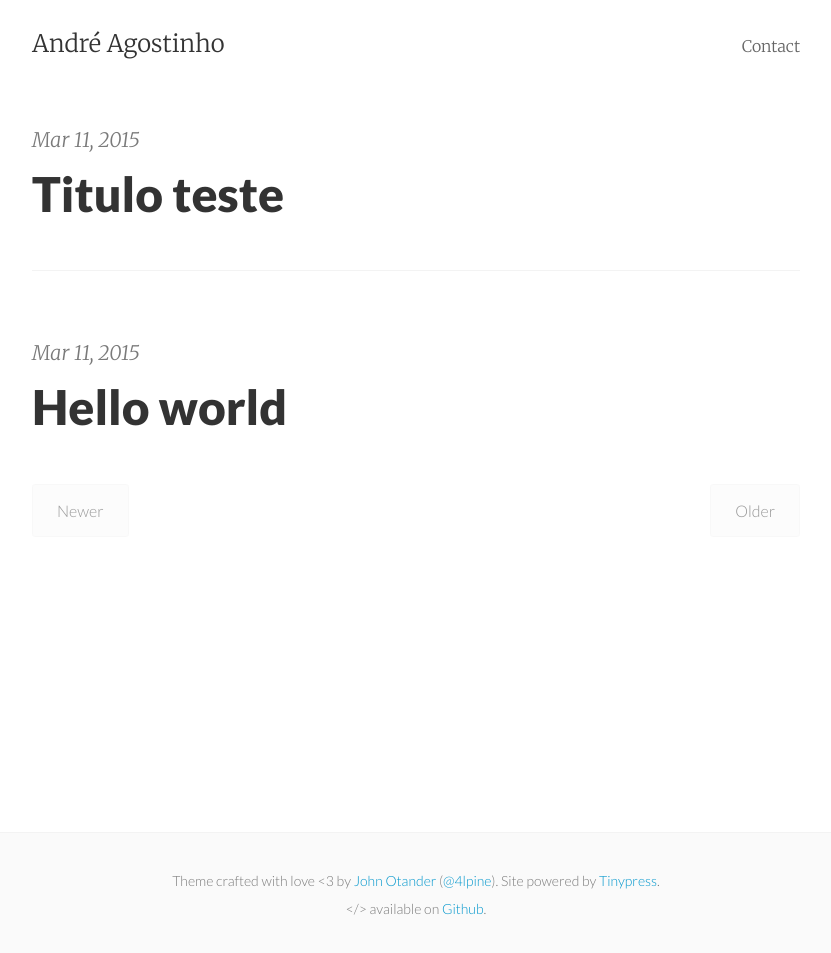
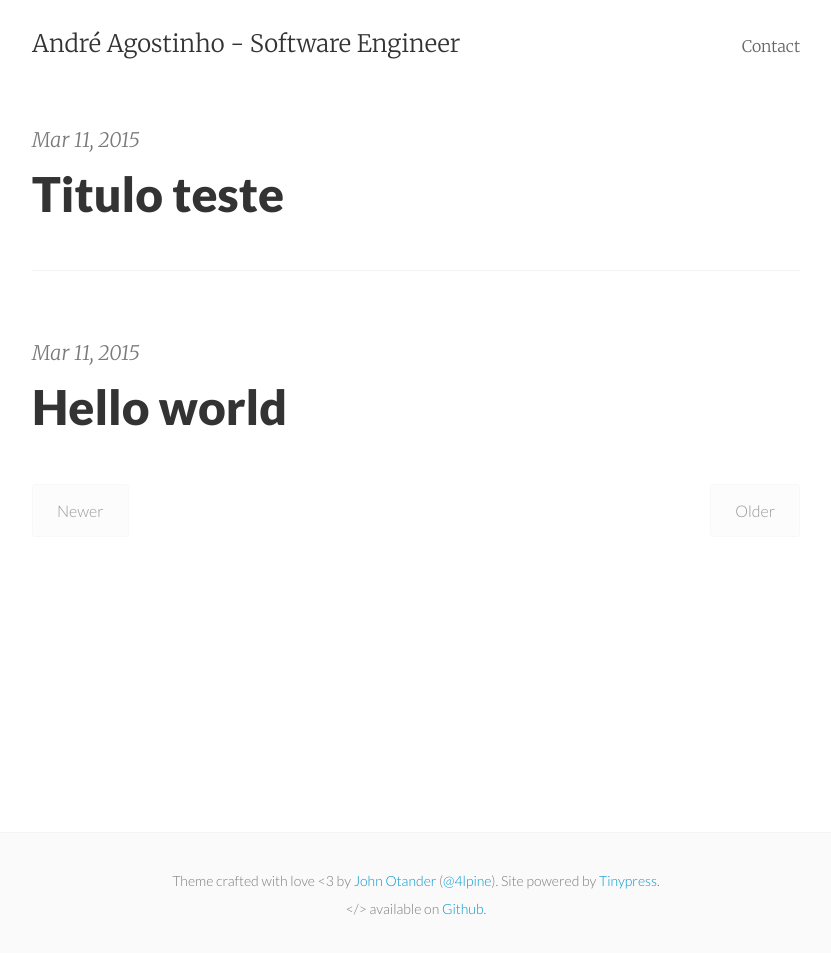
Before and after one commit to aragostinho/aragostinho.github.io, a Jekyll site: the page built from index.html, in a window 1280 px wide. Shown: the whole page, without its empty margins (224-1055 px from the left). Built offline with Jekyll 4.4.1, drawn with Linux system fonts in a browser that asks for light colours; the list of posts is cut into pages by our own code.

Commit message:
Update _config.yml

```diff
--- a/_config.yml
+++ b/_config.yml
@@ -2,7 +2,7 @@ excerpt_separator: ""
 pygments: true
 markdown: kramdown
 url: http://aragostinho.github.io
-title: "André Agostinho"
+title: "André Agostinho - Software Engineer"
 email: andre@magnadev.com.br
 author: André Rocha Agostinho
 description: Programing,  Agile Methodology e Devops
```
